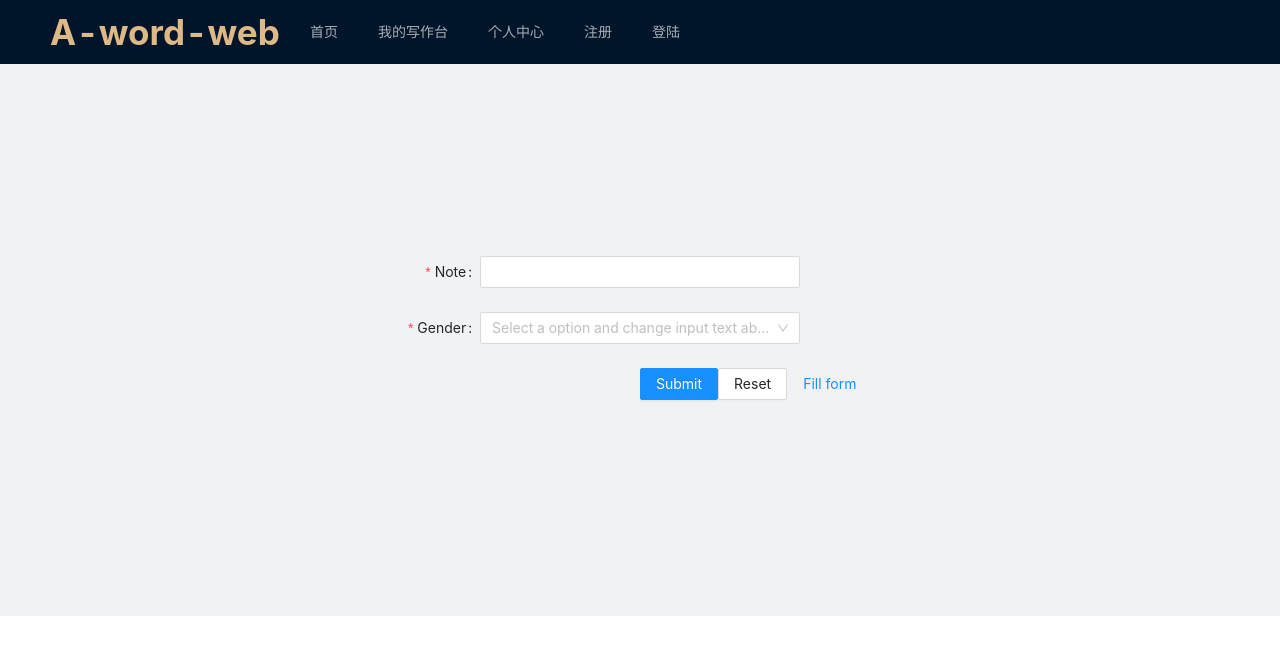
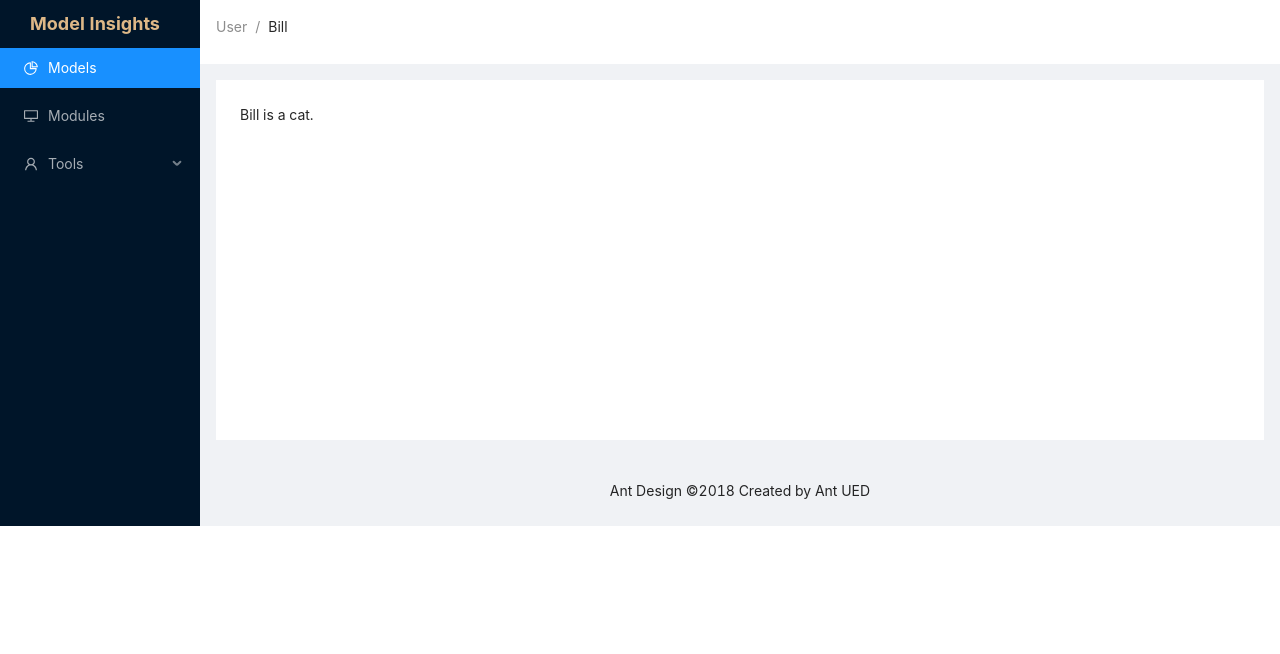
Before and after one commit to sweeetYoung/react-demo, a React (Create React App) app: page /login in a window 1280 px wide. Shown: the top 654 px of the page. Built offline with nearby package versions, Linux system fonts and the light colour scheme.

Commit message:
layout配置更新

```diff
--- a/src/home/index.js
+++ b/src/home/index.js
@@ -10,18 +10,19 @@ class home extends React.Component {
   }
   render() {
     return(
-      <Layout style={{padding: '0 24px 24px'}}>
-        <Content
-          className="site-layout-background"
-          style={{
-            padding: 24,
-            margin: 0,
-            minHeight: 280,
-          }}
-        >
-          这里放route
-        </Content>
-      </Layout>
+      '这里是home'
+      // <Layout style={{padding: '0 24px 24px'}}>
+      //   <Content
+      //     className="site-layout-background"
+      //     style={{
+      //       padding: 24,
+      //       margin: 0,
+      //       minHeight: 280,
+      //     }}
+      //   >
+      //     这里放route
+      //   </Content>
+      // </Layout>
     )
   }
 }
--- a/src/index.js
+++ b/src/index.js
@@ -3,10 +3,8 @@ import ReactDOM from 'react-dom';
 import './index.scss';
 import BasicLayout from './layout/index'
 import * as serviceWorker from './serviceWorker';
-import MyRoute from './router/index'
 ReactDOM.render(
   <BasicLayout>
-    <MyRoute/>
   </BasicLayout>,
   document.getElementById('root')
 );
--- a/src/layout/index.js
+++ b/src/layout/index.js
@@ -1,12 +1,14 @@
 import React from 'react';
 import './style.scss';
-import { Layout, Menu } from 'antd';
-import { BrowserRouter as Router, Route,Link } from 'react-router-dom';
-import workBench from '../workBench/index'
-import home from '../home/index'
-import login from '../login/index'
+import { Layout, Menu, Breadcrumb } from 'antd';
+import {
+  DesktopOutlined,
+  PieChartOutlined,
+  UserOutlined,
+} from '@ant-design/icons';
 
-const { Header } = Layout;
+const { Header, Content, Footer, Sider } = Layout;
+const { SubMenu } = Menu;
 
 class BasicLayout extends React.Component {
   constructor(props) {
@@ -18,31 +20,41 @@ class BasicLayout extends React.Component {
   }
   render () {
     return (
-      <Router>
-        <Layout>
-          <Header className="header">
-            <div className="logo">A-word-web</div>
-            <Menu theme="dark" mode="horizontal" onClick={this.handleClick}>
-              <Menu.Item key="1">
-                <Link to='home'>首页</Link>
-              </Menu.Item>
-              <Menu.Item key="2">
-                <Link to='workBench'>我的写作台</Link>
-              </Menu.Item>
-              <Menu.Item key="3">个人中心</Menu.Item>
-              <Menu.Item key="4" className="loginMenu">
-                <Link to='login'>注册</Link>
-              </Menu.Item>
-              <Menu.Item key="5" className="loginMenu">
-                <Link to='login'>登陆</Link>
-              </Menu.Item>
-            </Menu>
+      <Layout>
+        <Sider>
+          <div className="logo">Model Insights</div>
+          <Menu theme="dark" defaultSelectedKeys={['1']} mode="inline">
+            <Menu.Item key="1" icon={<PieChartOutlined />}>
+              Models
+            </Menu.Item>
+            <Menu.Item key="2" icon={<DesktopOutlined />}>
+              Modules
+            </Menu.Item>
+            <SubMenu key="sub1" icon={<UserOutlined />} title="Tools">
+              <Menu.Item key="3">Tom</Menu.Item>
+              <Menu.Item key="4">Bill</Menu.Item>
+              <Menu.Item key="5">Alex</Menu.Item>
+            </SubMenu>
+          </Menu>
+        </Sider>
+        <Layout className="site-layout">
+          <Header className="site-layout-background" style={{ padding: 0 }}>
+            <Breadcrumb style={{ margin: '16px' }}>
+              <Breadcrumb.Item>User</Breadcrumb.Item>
+              <Breadcrumb.Item>Bill</Breadcrumb.Item>
+            </Breadcrumb>
           </Header>
-          <Route exact path="/home" component={home} />
-          <Route path="/workBench" component={workBench} />
-          <Route path="/login" component={login} />
+          <Content style={{ margin: '16px' }}>
+            <div className="site-layout-background" style={{ padding: 24, minHeight: 360 }}>
+              Bill is a cat.
+            </div>
+          </Content>
+          <Footer style={{ textAlign: 'center' }}>Ant Design ©2018 Created by Ant UED</Footer>
         </Layout>
-      </Router>
+        {/*<Route exact path="/home" component={home} />*/}
+        {/*<Route path="/workBench" component={workBench} />*/}
+        {/*<Route path="/login" component={login} />*/}
+      </Layout>
     )
   }
 }
--- a/src/layout/style.scss
+++ b/src/layout/style.scss
@@ -1,14 +1,14 @@
 @import '~antd/dist/antd.css';
 .logo {
-  width: 240px;
-  height: 31px;
+  //width: 240px;
+  //height: 31px;
   /*background: rgba(255, 255, 255, 0.2);*/
   /*margin: 5px 28px 16px 0;*/
-  margin: auto;
+  margin: 5% 15%;
   float: left;
   color: burlywood;
   font-weight: bold;
-  font-size: 35px;
+  font-size: 18px;
 }
 
 .site-layout-background {
--- a/src/router/index.js
+++ /dev/null
@@ -1,19 +0,0 @@
-import React from 'react'
-import {HashRouter as Router , Route , Switch} from 'react-router-dom'
-import { createBrowserHistory } from "history";
-
-import Login from '../login/index'
-import Home from '../home/index'
-
-export default class MyRoute extends React.Component{
-  render(){
-    return(
-      <Router history={createBrowserHistory()}>
-        <Switch>
-          <Route exact path="/login" component={Login}/>
-          <Home path='/home' component={Home}/>
-        </Switch>
-      </Router>
-    )
-  }
-}
```
Also changed, not shown: src/App.js (+51 -4 lines), src/layout/LayoutSider.js (added, +55 -0 lines), src/router/routes.js (added, +24 -0 lines).
